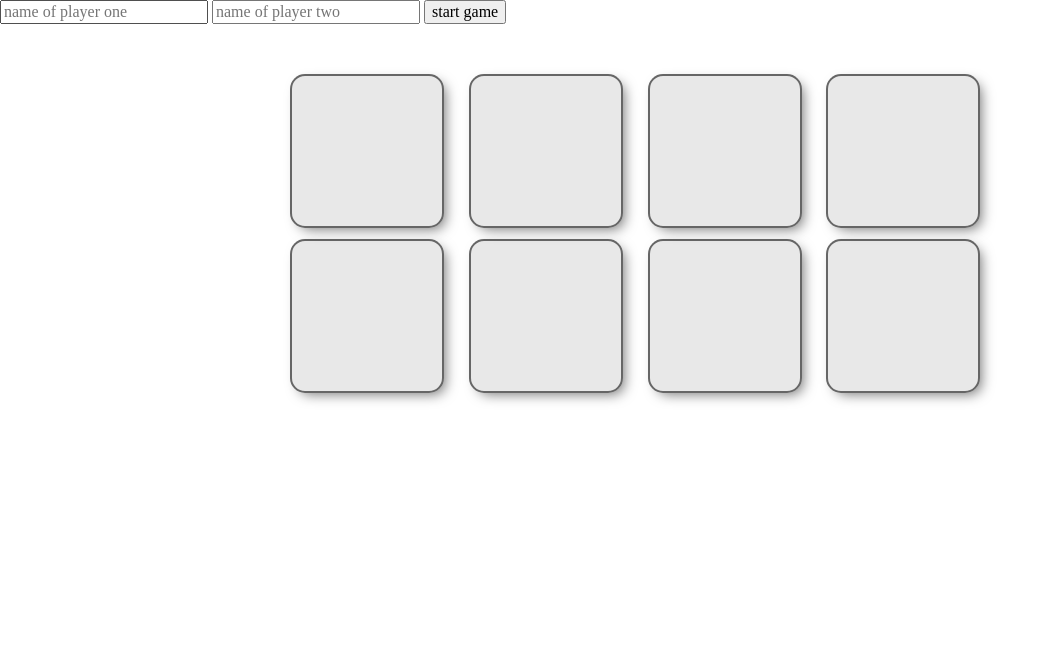
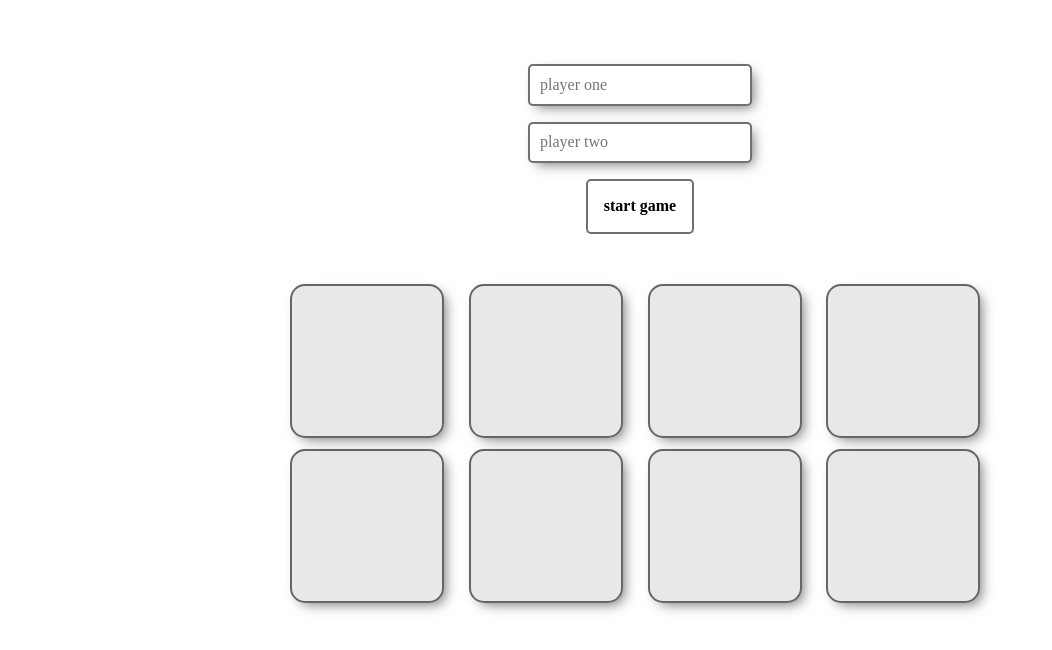
Before and after one commit to reneedekruijf/memory, a website built with Parcel: page index.html in a window 1280 px wide. Shown: the whole page, without its empty margins (0-1052 px from the left). Built offline with nearby package versions, Linux system fonts and the light colour scheme.

Commit message:
styled the form

```diff
--- a/css/_game.scss
+++ b/css/_game.scss
@@ -1,3 +1,45 @@
+.container-players {
+  display: grid;
+  // grid-template-rows: repeat(3, 1fr);
+  grid-gap: 1rem;
+  justify-items: center;
+  margin: 4rem 0 0 0;
+}
+
+input {
+  border-radius: 5px;
+  box-shadow: 5px 5px 13px -4px rgba(0, 0, 0, 0.56);
+  border: 2px solid rgba(0, 0, 0, 0.56);
+  padding: 0.6rem;
+
+  &:focus {
+    background-color: black;
+    border: 2px solid white;
+    color: white;
+
+    &::placeholder {
+      color: white;
+    }
+  }
+}
+
+button {
+  background-color: white;
+  color: black;
+  border: 2px solid rgba(0, 0, 0, 0.56);
+  border-radius: 5px;
+  padding: 1rem;
+  cursor: pointer;
+  text-transform: uppercase;
+  font-weight: bold;
+  margin-top: 2rem;
+
+  &:hover {
+    background-color: black;
+    color: white;
+  }
+}
+
 .container-game {
   display: grid;
   grid-template-columns: repeat(auto-fill, minmax(150px, 1fr));
--- a/index.html
+++ b/index.html
@@ -24,8 +24,8 @@
   <body>
     <!-- Add your site or application content here -->
     <div class="container-players">
-      <input type="text" placeholder="name of player one" />
-      <input type="text" placeholder="name of player two" />
+      <input type="text" placeholder="player one" />
+      <input type="text" placeholder="player two" />
       <button>start game</button>
     </div>
     <div class="container-game">
```
Also changed, not shown: 1 other file.
